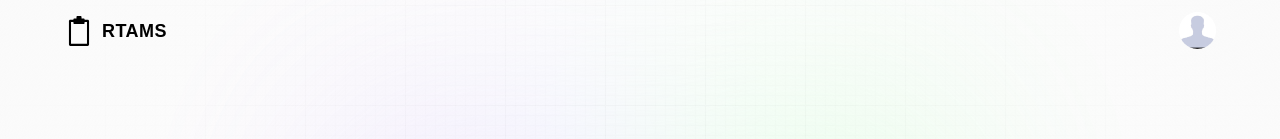
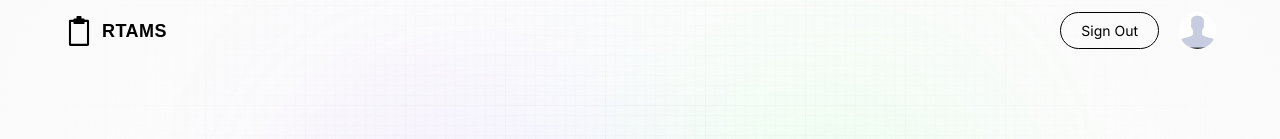
Before and after one commit to Merckerk/rtams-next, a Next.js app: page / in a window 1280 px wide. Shown: the top 139 px of the page. Built offline with nearby package versions, Linux system fonts and the light colour scheme.

Commit message:
chore: made signout button not disappear

```diff
--- a/components/navBar/page.jsx
+++ b/components/navBar/page.jsx
@@ -4,14 +4,14 @@ import Link from "next/link";
 import Image from "next/image";
 import { useState, useEffect } from "react";
 import { useSelector, useDispatch } from "react-redux";
-import { useRouter } from "next/navigation"
+import { useRouter } from "next/navigation";
 import { setLoggedInImage } from "@app/redux/features/loggedInUser/loggedInUserSlice";
 import axios from "axios";
 import { toast } from "react-hot-toast";
 
 const NavBar = () => {
   const dispatch = useDispatch();
-  const router = useRouter()
+  const router = useRouter();
 
   const [isLoggedIn, setIsLoggedIn] = useState(true);
   const image = useSelector((state) => state.loggedInUser.loggedInImage);
@@ -41,16 +41,12 @@ const NavBar = () => {
         <p className="logo_text">RTAMS</p>
       </Link>
 
-      {/* Mobile navigation */}
-
       <div className="sm:flex hidden">
         {isLoggedIn ? (
           <div className="flex gap-3 md:gap-5">
-            {image ? (
-              <button type="button" onClick={logout} className="outline_btn">
-                Sign Out
-              </button>
-            ) : null}
+            <button type="button" onClick={logout} className="outline_btn">
+              Sign Out
+            </button>
 
             <Link href={"/profile"}>
               {!image ? (
```
Also changed, not shown: models/courseModel.js (line endings or trailing spaces).
